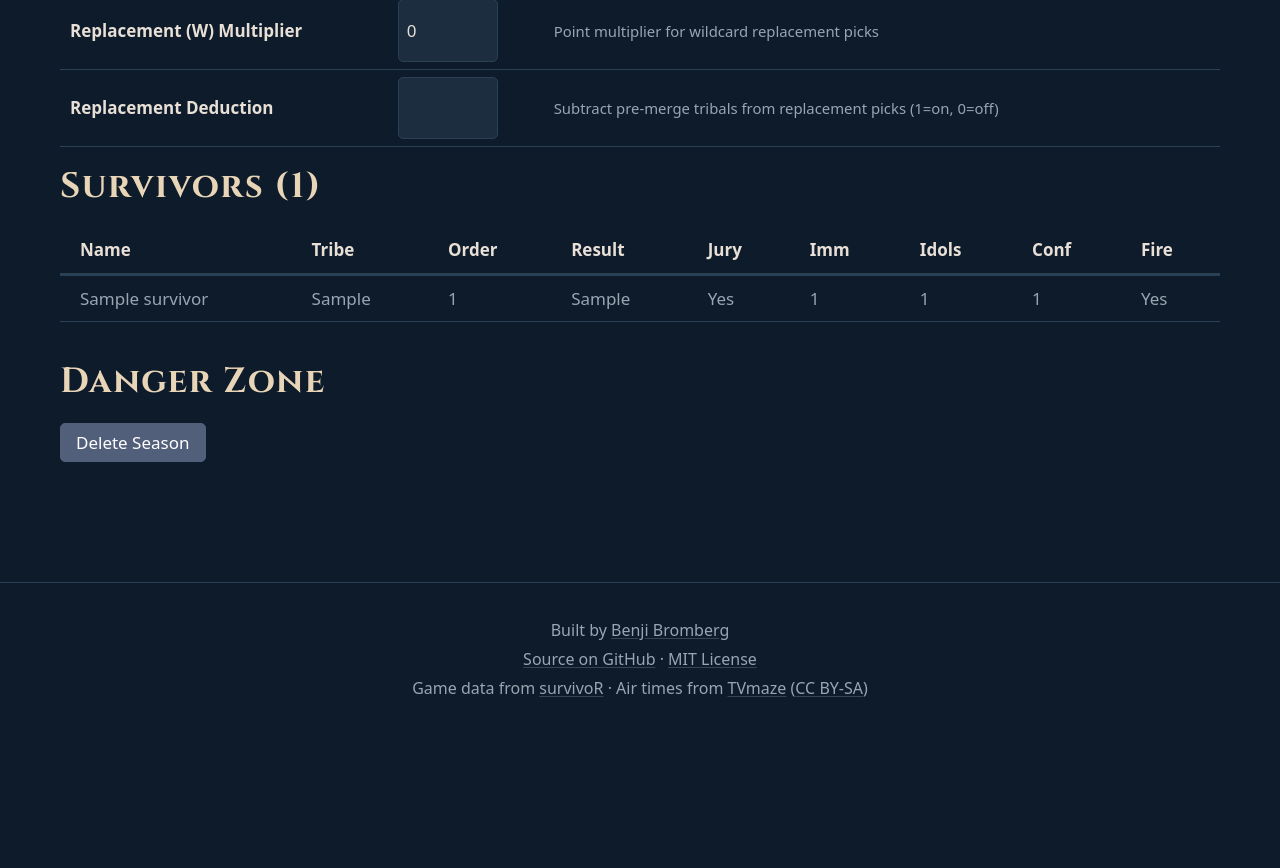
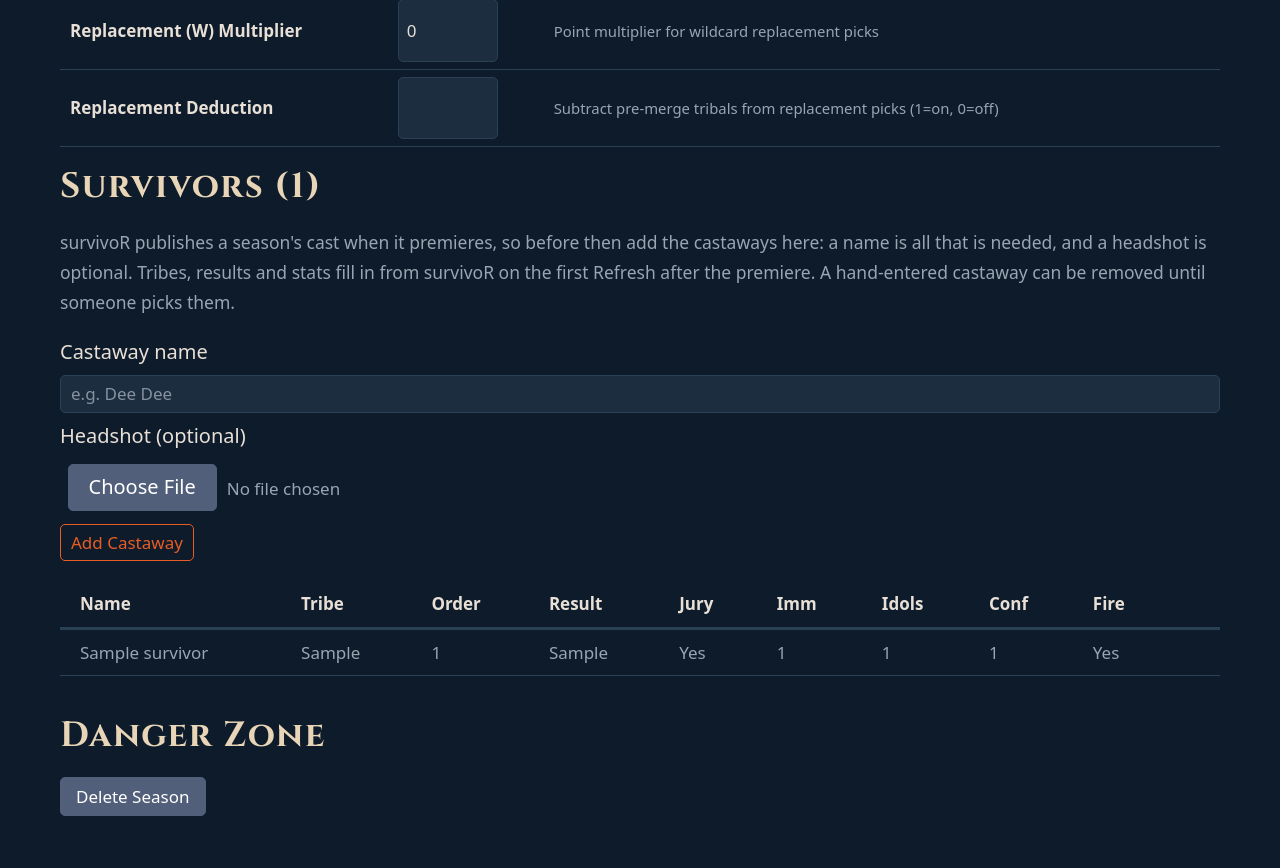
Before and after one commit to benjibromberg/survivor-fantasy, a Flask app: page /admin/season/1 in a window 1280 px wide. Shown: the part 2730-3598 px from the top of the page. Before the commit the page ends 3427 px from the top, so only its background shows below. Run offline with Flask 3, Linux system fonts and the light colour scheme; a user stored in the database is signed in; tables that the repository leaves empty hold one stand-in row (values such as "Sample post"); some libraries are stand-ins or nearby versions.

Commit message:
feat(admin): enter a season's cast by hand before survivoR publishes it
survivoR has no cast for a season until it premieres (season 51's landed in
survivoR.xlsx three days after episode 1 aired), so a league that drafts
beforehand had nowhere to create castaways: the admin season page could only
say "use the Refresh button".

The Survivors section now takes a castaway name and an optional headshot. The
row is created with no castaway_id, which Survivor.is_hand_entered reads as
"not matched to the dataset yet" and which a later pass will fill in by name.
Nothing deletes or recreates a Survivor row, so picks made against a
hand-entered castaway are safe; Remove exists only to undo an entry and
refuses once anyone has picked that castaway or once it came from survivoR.

Uploads reuse the headshot store, so a hand-entered castaway and a mirrored
one are served the same resized WebP.

```diff
--- a/app/data.py
+++ b/app/data.py
@@ -885,6 +885,28 @@
     return f"{HEADSHOT_URL_PREFIX}/{season_number}/{filename}"
 
 
+def store_uploaded_headshot(season_number, stream):
+    """Store an admin-uploaded headshot; return its local URL path.
+
+    Same destination and sizing as a mirrored one, so a hand-entered castaway
+    and a survivoR one are served identically. Reads at most HEADSHOT_MAX_BYTES
+    so an oversized upload cannot fill the data volume, and raises ValueError
+    with something the admin can act on when the bytes are unusable.
+    """
+    raw = stream.read(HEADSHOT_MAX_BYTES + 1)
+    if not raw:
+        raise ValueError("That headshot file was empty.")
+    if len(raw) > HEADSHOT_MAX_BYTES:
+        raise ValueError(
+            f"Headshots must be under {HEADSHOT_MAX_BYTES // (1024 * 1024)} MB."
+        )
+    try:
+        return _store_headshot(season_number, raw)
+    except Exception as e:  # Pillow raises many types on bad data
+        logger.warning("Season %d headshot upload unusable: %s", season_number, e)
+        raise ValueError("That file could not be read as an image.") from e
+
+
 def generate_season_images(season, force=False):
     """Mirror a season's headshots from fantasysurvivorgame.com onto our disk.
 
--- a/app/models.py
+++ b/app/models.py
@@ -178,6 +178,19 @@
     state = db.Column(db.String(100))
     occupation = db.Column(db.String(150))
     personality_type = db.Column(db.String(10))  # MBTI e.g. ENFP
+
+    @property
+    def is_hand_entered(self):
+        """True when an admin typed this castaway in rather than survivoR.
+
+        survivoR has no cast for a season until it premieres, so a league that
+        drafts beforehand enters the castaways by hand (see the admin season
+        page). Every row the dataset produces carries its castaway_id, so a
+        missing one means this castaway has not been matched to the dataset
+        yet: that is what a later reconciliation pass looks for, and why
+        nothing here ever deletes and recreates a Survivor row.
+        """
+        return not self.castaway_id
 
     def get_episode_stats(self):
         """Return parsed episode_stats dict, or empty dict.
--- a/app/routes.py
+++ b/app/routes.py
@@ -3,6 +3,7 @@
 
 from flask import (
     Blueprint,
+    abort,
     current_app,
     flash,
     redirect,
@@ -20,6 +21,7 @@
     export_season_picks,
     generate_season_images,
     refresh_season,
+    store_uploaded_headshot,
 )
 from .models import (
     TEAM_NAME_MAX_LENGTH,
@@ -2139,6 +2141,7 @@
         "admin/season_detail.html",
         season=season,
         survivors=survivors,
+        removable_ids=_removable_survivor_ids(survivors),
         scoring_systems=SCORING_SYSTEMS,
         config_labels=CONFIG_LABELS,
         current_config=current_config,
@@ -2359,7 +2362,156 @@
     return redirect(url_for("main.admin_seasons"))
 
 
-# --- Admin: Update Survivors ---
+# --- Admin: Survivors ---
+
+# Survivor.name's column width. A castaway's name is also how picks are
+# exported and how a hand-entered castaway will later be matched to survivoR,
+# so names have to be unique within a season.
+SURVIVOR_NAME_MAX_LENGTH = 100
+
+
+def _picked_survivor_ids(survivor_ids):
+    """Which of these castaways a player has picked, in two queries, never N+1.
+
+    Matched on survivor_id alone rather than also on season_id, so a pick whose
+    season_id disagrees with its castaway's still counts as a pick.
+    """
+    if not survivor_ids:
+        return set()
+    picked = set()
+    for model in (Pick, SoleSurvivorPick):
+        picked.update(
+            sid
+            for (sid,) in db.session.query(model.survivor_id)
+            .filter(model.survivor_id.in_(survivor_ids))
+            .distinct()
+        )
+    return picked
+
+
+def _removable_survivor_ids(survivors):
+    """Ids of hand-entered castaways nobody has picked, which Remove undoes."""
+    hand_entered = [s.id for s in survivors if s.is_hand_entered]
+    return set(hand_entered) - _picked_survivor_ids(hand_entered)
+
+
+@main_bp.route("/admin/season/<int:season_id>/survivors/add", methods=["POST"])
+@login_required
+def admin_add_survivor(season_id):
+    """Add one castaway to a season by hand, with an optional headshot.
+
+    survivoR publishes a season's cast at its premiere, so before then this is
+    the only way to have castaways to draft. The row is created with no
+    castaway_id (see Survivor.is_hand_entered), which is what marks it as not
+    yet matched to the dataset.
+    """
+    denied = _require_admin()
+    if denied:
+        return denied
+
+    season = db.get_or_404(Season, season_id)
+    back = redirect(url_for("main.admin_season_detail", season_id=season.id))
+
+    name = " ".join((request.form.get("name") or "").split())
+    if not name:
+        flash("Enter the castaway's name.", "error")
+        return back
+    if len(name) > SURVIVOR_NAME_MAX_LENGTH:
+        flash(
+            f"A castaway's name can be at most {SURVIVOR_NAME_MAX_LENGTH} characters.",
+            "error",
+        )
+        return back
+    clash = Survivor.query.filter(
+        Survivor.season_id == season.id,
+        db.func.lower(Survivor.name) == name.lower(),
+    ).first()
+    if clash:
+        flash(
+            f"{clash.name} is already in {season.name or f'season {season.number}'}.",
+            "error",
+        )
+        return back
+
+    # Stored before the row is created, so a bad image adds nobody at all
+    image_url = None
+    upload = request.files.get("headshot")
+    if upload and upload.filename:
+        try:
+            image_url = store_uploaded_headshot(season.number, upload.stream)
+        except ValueError as e:
+            flash(str(e), "error")
+            return back
+
+    try:
+        db.session.add(
+            Survivor(
+                season_id=season.id,
+                name=name,
+                voted_out_order=0,  # still in the game
+                image_url=image_url,
+            )
+        )
+        db.session.commit()
+    except SQLAlchemyError:
+        db.session.rollback()
+        logger.exception("Adding castaway %r to season %s failed", name, season.id)
+        flash(f"Could not add {name}.", "error")
+        return back
+
+    flash(f"Added {name}.", "success")
+    return back
+
+
+@main_bp.route(
+    "/admin/season/<int:season_id>/survivors/<int:survivor_id>/remove",
+    methods=["POST"],
+)
+@login_required
+def admin_remove_survivor(season_id, survivor_id):
+    """Undo a hand entry: delete a castaway nobody has picked.
+
+    Only ever an undo of admin_add_survivor. It refuses a castaway that came
+    from survivoR, and refuses one that any player has picked, because a pick
+    is the one thing that must survive: nothing in this feature deletes and
+    recreates a Survivor row.
+    """
+    denied = _require_admin()
+    if denied:
+        return denied
+
+    season = db.get_or_404(Season, season_id)
+    survivor = db.session.get(Survivor, survivor_id)
+    if survivor is None or survivor.season_id != season.id:
+        abort(404)
+    back = redirect(url_for("main.admin_season_detail", season_id=season.id))
+
+    if not survivor.is_hand_entered:
+        flash(
+            f"{survivor.name} came from survivoR, so they cannot be removed here.",
+            "error",
+        )
+        return back
+    if _picked_survivor_ids([survivor.id]):
+        flash(
+            f"{survivor.name} is on someone's team. Change the picks first, "
+            "under Manage Picks.",
+            "error",
+        )
+        return back
+
+    name = survivor.name
+    try:
+        db.session.delete(survivor)
+        db.session.commit()
+    except SQLAlchemyError:
+        db.session.rollback()
+        logger.exception("Removing castaway %s failed", survivor_id)
+        flash(f"Could not remove {name}.", "error")
+        return back
+
+    flash(f"Removed {name}.", "success")
+    return back
 
 
 @main_bp.route("/admin/season/<int:season_id>/survivors", methods=["POST"])
--- a/app/templates/admin/season_detail.html
+++ b/app/templates/admin/season_detail.html
@@ -103,9 +103,20 @@
     </form>
 </section>
 
-<!-- Survivors (read-only) -->
+<!-- Survivors (read-only, apart from adding a cast by hand) -->
 <section>
     <h2>Survivors ({{ survivors|length }})</h2>
+    <p><small>survivoR publishes a season's cast when it premieres, so before then add the castaways here: a name is all that is needed, and a headshot is optional. Tribes, results and stats fill in from survivoR on the first Refresh after the premiere. A hand-entered castaway can be removed until someone picks them.</small></p>
+    <form method="POST" action="{{ url_for('main.admin_add_survivor', season_id=season.id) }}"
+          enctype="multipart/form-data" class="admin-inline-form" style="flex-wrap:wrap;margin-bottom:1rem;">
+        <input type="hidden" name="csrf_token" value="{{ csrf_token() }}">
+        <label for="add-survivor-name" style="margin:0;white-space:nowrap;">Castaway name</label>
+        <input type="text" id="add-survivor-name" name="name" maxlength="100" required
+               autocomplete="off" placeholder="e.g. Dee Dee">
+        <label for="add-survivor-headshot" style="margin:0;white-space:nowrap;">Headshot (optional)</label>
+        <input type="file" id="add-survivor-headshot" name="headshot" accept="image/*">
+        <button type="submit" class="outline">Add Castaway</button>
+    </form>
     {% if survivors %}
     <div style="overflow-x: auto;">
     <table style="font-size:0.85rem;">
@@ -120,12 +131,13 @@
                 <th>Idols</th>
                 <th>Conf</th>
                 <th>Fire</th>
+                <th></th>
             </tr>
         </thead>
         <tbody>
             {% for s in survivors %}
             <tr{% if s.voted_out_order > 0 %} class="eliminated"{% endif %}>
-                <td>{{ s.name }}</td>
+                <td>{{ s.name }}{% if s.is_hand_entered %}<br><small style="color:var(--text-dim);">hand-entered</small>{% endif %}</td>
                 <td>{% if s.tribe_color and s.voted_out_order == 0 %}<span style="color:{{ s.tribe_color|contrast }};">{{ s.tribe or '-' }}</span>{% else %}{{ s.tribe or '-' }}{% endif %}</td>
                 <td>{{ s.voted_out_order or '-' }}</td>
                 <td>{{ s.result or '-' }}</td>
@@ -134,13 +146,22 @@
                 <td>{{ s.idols_found or '' }}</td>
                 <td>{{ s.confessional_count or '' }}</td>
                 <td>{{ 'Yes' if s.won_fire else '' }}</td>
+                <td>
+                    {% if s.id in removable_ids %}
+                    <form method="POST" action="{{ url_for('main.admin_remove_survivor', season_id=season.id, survivor_id=s.id) }}"
+                          style="margin:0;" onsubmit="return confirm('Remove {{ s.name|e }} from this season?')">
+                        <input type="hidden" name="csrf_token" value="{{ csrf_token() }}">
+                        <button type="submit" class="outline secondary" style="padding:0.1rem 0.5rem;font-size:0.8rem;margin:0;width:auto;">Remove</button>
+                    </form>
+                    {% endif %}
+                </td>
             </tr>
             {% endfor %}
         </tbody>
     </table>
     </div>
     {% else %}
-    <p>No survivors yet. Use the Refresh button above to fetch data from survivoR.</p>
+    <p>No castaways yet. Add them above to draft before the premiere, or use Refresh from survivoR once the season has aired.</p>
     {% endif %}
 </section>
 
```
Also changed, not shown: tests/test_manual_cast.py (added, +501 -0 lines).
